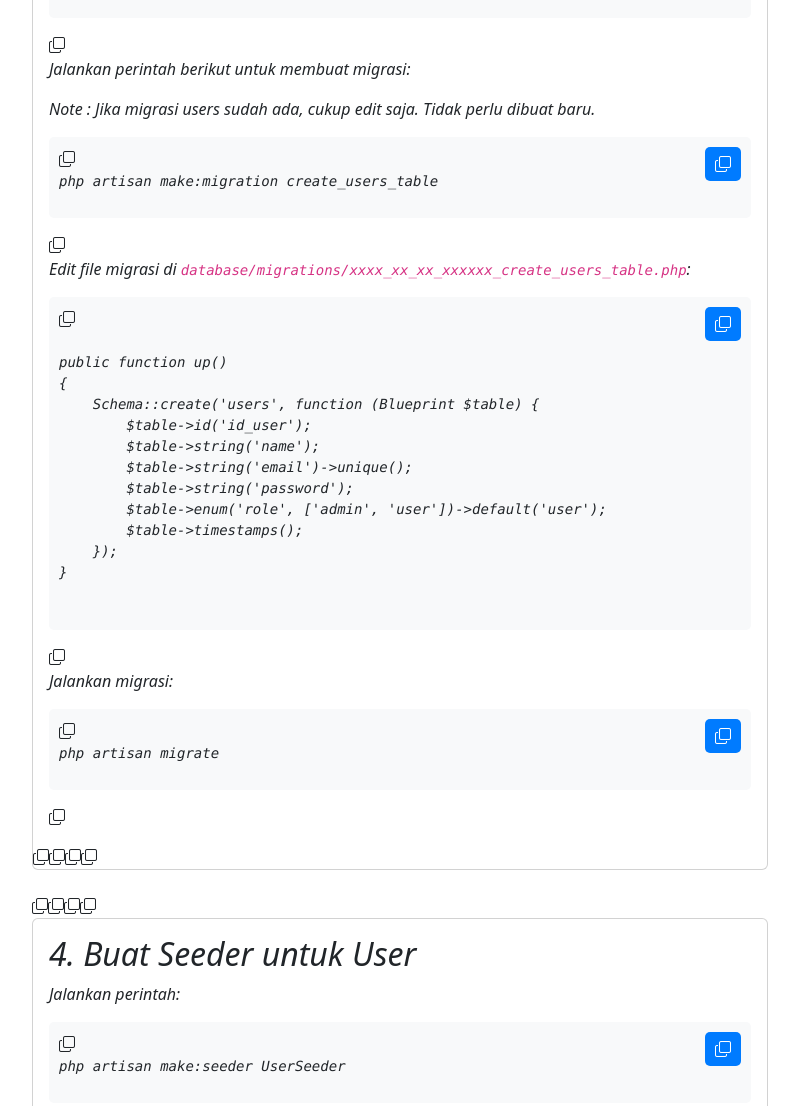
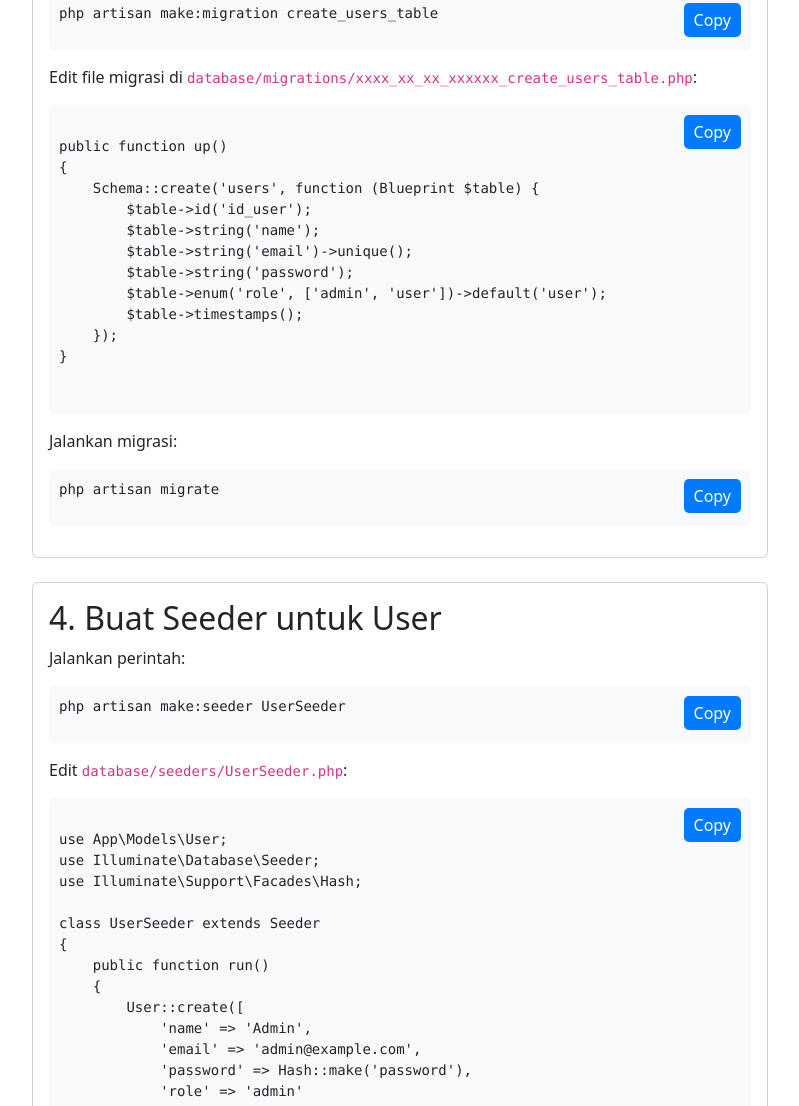
Before and after one commit to aldijm17/Multi-Role, a plain HTML site: page index.html in a window 1280 px wide. Shown: the part 1315-2421 px from the top of the page, without its empty margins (240-1039 px from the left). Drawn offline with nearby package versions, Linux system fonts and the light colour scheme.

Commit message:
downgrade to default without icon

```diff
--- a/index.html
+++ b/index.html
@@ -45,7 +45,7 @@
                         <h2 class="card-title">1. Instalasi Laravel 12</h2>
                         <p>Pastikan Anda sudah menginstal Laravel 12. Jika belum, jalankan perintah berikut:</p>
                         <div class="code-block">
-                            <button class="copy-button" onclick="copyCode(this)"><i class="bi bi-copy"></button>
+                            <button class="copy-button" onclick="copyCode(this)">Copy</button>
                             <pre><code>composer create-project laravel/laravel project_multirole</code></pre>
                         </div>
                     </div>
@@ -57,8 +57,7 @@
                         <h2 class="card-title">2. Konfigurasi Database</h2>
                         <p>Edit file <code>.env</code> untuk mengatur koneksi database:</p>
                         <div class="code-block">
-                            <button class="copy-button" onclick="copyCode(this)"><i class="bi bi-copy"></i>
-                            </button>
+                            <button class="copy-button" onclick="copyCode(this)">Copy</button>
                             <pre><code>
 DB_CONNECTION=mysql
 DB_HOST=127.0.0.1
@@ -78,7 +77,7 @@ DB_PASSWORD=
                         <p><i>Note : Jika model sudah ada cukup edit saja, jangan di buat baru!!</i></p>
                         <p>Edit file model <code>User.php</code> menjadi seperti ini:</p>
                         <div class="code-block">
-                            <button class="copy-button" onclick="copyCode(this)"><i class="bi bi-copy"></button>
+                            <button class="copy-button" onclick="copyCode(this)">Copy</button>
                             <pre><code>
 protected $table = 'users'; // Pastikan nama tabel benar
 protected $primaryKey = 'id_user'; // Pastikan primary key sesuai
@@ -93,12 +92,12 @@ protected $fillable = [
                         <p>Jalankan perintah berikut untuk membuat migrasi:</p>
                         <p><i>Note : Jika migrasi users sudah ada, cukup edit saja. Tidak perlu dibuat baru.</i></p>
                         <div class="code-block">
-                            <button class="copy-button" onclick="copyCode(this)"><i class="bi bi-copy"></button>
+                            <button class="copy-button" onclick="copyCode(this)">Copy</button>
                             <pre><code>php artisan make:migration create_users_table</code></pre>
                         </div>
                         <p>Edit file migrasi di <code>database/migrations/xxxx_xx_xx_xxxxxx_create_users_table.php</code>:</p>
                         <div class="code-block">
-                            <button class="copy-button" onclick="copyCode(this)"><i class="bi bi-copy"></button>
+                            <button class="copy-button" onclick="copyCode(this)">Copy</button>
                             <pre><code>
 public function up()
 {
@@ -115,7 +114,7 @@ public function up()
                         </div>
                         <p>Jalankan migrasi:</p>
                         <div class="code-block">
-                            <button class="copy-button" onclick="copyCode(this)"><i class="bi bi-copy"></button>
+                            <button class="copy-button" onclick="copyCode(this)">Copy</button>
                             <pre><code>php artisan migrate</code></pre>
                         </div>
                     </div>
@@ -127,12 +126,12 @@ public function up()
                         <h2 class="card-title">4. Buat Seeder untuk User</h2>
                         <p>Jalankan perintah:</p>
                         <div class="code-block">
-                            <button class="copy-button" onclick="copyCode(this)"><i class="bi bi-copy"></button>
+                            <button class="copy-button" onclick="copyCode(this)">Copy</button>
                             <pre><code>php artisan make:seeder UserSeeder</code></pre>
                         </div>
                         <p>Edit <code>database/seeders/UserSeeder.php</code>:</p>
                         <div class="code-block">
-                            <button class="copy-button" onclick="copyCode(this)"><i class="bi bi-copy"></button>
+                            <button class="copy-button" onclick="copyCode(this)">Copy</button>
                             <pre><code>
 use App\Models\User;
 use Illuminate\Database\Seeder;
@@ -160,12 +159,12 @@ class UserSeeder extends Seeder
                         </div>
                         <p>Tambahkan seeder ke <code>DatabaseSeeder.php</code>:</p>
                         <div class="code-block">
-                            <button class="copy-button" onclick="copyCode(this)"><i class="bi bi-copy"></button>
+                            <button class="copy-button" onclick="copyCode(this)">Copy</button>
                             <pre><code>$this->call(UserSeeder::class);</code></pre>
                         </div>
                         <p>Jalankan seeder:</p>
                         <div class="code-block">
-                            <button class="copy-button" onclick="copyCode(this)"><i class="bi bi-copy"></button>
+                            <button class="copy-button" onclick="copyCode(this)">Copy</button>
                             <pre><code>php artisan db:seed</code></pre>
                         </div>
                     </div>
@@ -177,7 +176,7 @@ class UserSeeder extends Seeder
                         <h2 class="card-title">5. Buat Middleware untuk Multi-Role</h2>
                         <p>Jalankan perintah:</p>
                         <div class="code-block">
-                            <button class="copy-button" onclick="copyCode(this)"><i class="bi bi-copy"></button>
+                            <button class="copy-button" onclick="copyCode(this)">Copy</button>
                             <pre><code>
 php artisan make:middleware AdminMiddleware
 php artisan make:middleware UserMiddleware
@@ -185,7 +184,7 @@ php artisan make:middleware UserMiddleware
                         </div>
                         <p>Edit <code>app/Http/Middleware/AdminMiddleware.php</code>:</p>
                         <div class="code-block">
-                            <button class="copy-button" onclick="copyCode(this)"><i class="bi bi-copy"></button>
+                            <button class="copy-button" onclick="copyCode(this)">Copy</button>
                             <pre><code>
 use Closure;
 use Illuminate\Support\Facades\Auth;
@@ -204,7 +203,7 @@ class AdminMiddleware
                         </div>
                         <p>Edit <code>app/Http/Middleware/UserMiddleware.php</code>:</p>
                         <div class="code-block">
-                            <button class="copy-button" onclick="copyCode(this)"><i class="bi bi-copy"></button>
+                            <button class="copy-button" onclick="copyCode(this)">Copy</button>
                             <pre><code>
 class UserMiddleware
 {
@@ -227,7 +226,7 @@ class UserMiddleware
                         <h2 class="card-title">6. Daftarkan Middleware di <code>bootstrap/app.php</code></h2>
                         <p>Tambahkan middleware ke dalam <code>bootstrap/app.php</code>:</p>
                         <div class="code-block">
-                            <button class="copy-button" onclick="copyCode(this)"><i class="bi bi-copy"></button>
+                            <button class="copy-button" onclick="copyCode(this)">Copy</button>
                             <pre><code>
     ->withMiddleware(function (Middleware $middleware) {
         // Tambahkan Middleware di sini
@@ -247,7 +246,7 @@ class UserMiddleware
                         <h2 class="card-title">7. Buat Routing untuk Role</h2>
                         <p>Edit <code>routes/web.php</code>:</p>
                         <div class="code-block">
-                            <button class="copy-button" onclick="copyCode(this)"><i class="bi bi-copy"></i>Copy</button>
+                            <button class="copy-button" onclick="copyCode(this)">Copy</button>
                             <pre><code>
 use App\Http\Controllers\AuthController;
 use Illuminate\Support\Facades\Route;
@@ -278,12 +277,12 @@ Route::middleware(['auth', 'user'])->group(function () {
                         <h2 class="card-title">8. Buat Controller untuk Login</h2>
                         <p>Jalankan perintah:</p>
                         <div class="code-block">
-                            <button class="copy-button" onclick="copyCode(this)"><i class="bi bi-copy"></button>
+                            <button class="copy-button" onclick="copyCode(this)">Copy</button>
                             <pre><code>php artisan make:controller AuthController</code></pre>
                         </div>
                         <p>Edit <code>app/Http/Controllers/AuthController.php</code>:</p>
                         <div class="code-block">
-                            <button class="copy-button" onclick="copyCode(this)"><i class="bi bi-copy"></button>
+                            <button class="copy-button" onclick="copyCode(this)">Copy</button>
                             <pre><code>
 use Illuminate\Http\Request;
 use Illuminate\Support\Facades\Auth;
@@ -327,7 +326,7 @@ class AuthController extends Controller
                         <h2 class="card-title">9. Buat View Login</h2>
                         <p>Buat file <code>resources/views/auth/login.blade.php</code>:</p>
                         <div class="code-block">
-                            <button class="copy-button" onclick="copyCode(this)"><i class="bi bi-copy"></i></button>
+                            <button class="copy-button" onclick="copyCode(this)">Copy</button>
                             <pre><code>
 &lt;form method="POST" action="{{ route('login') }}"&gt;
     @csrf
@@ -346,7 +345,7 @@ class AuthController extends Controller
                         <h2 class="card-title">10. Jalankan Server</h2>
                         <p>Jalankan server dengan perintah:</p>
                         <div class="code-block">
-                            <button class="copy-button" onclick="copyCode(this)"><i class="bi bi-copy"></button>
+                            <button class="copy-button" onclick="copyCode(this)">Copy</button>
                             <pre><code>php artisan serve</code></pre>
                         </div>
                         <p>Akses login di <code>http://127.0.0.1:8000/login</code>.</p>
@@ -368,9 +367,9 @@ class AuthController extends Controller
             const codeBlock = button.nextElementSibling; // Ambil elemen <pre><code>
             const codeText = codeBlock.innerText; // Ambil teks kode
             navigator.clipboard.writeText(codeText).then(() => {
-                button.textContent = '<i class="bi bi-check">'; // Ubah teks tombol
+                button.textContent = "Copied!"; // Ubah teks tombol
                 setTimeout(() => {
-                    button.textContent = '<i class="bi bi-copy">'; // Kembalikan teks tombol setelah 2 detik
+                    button.textContent = "Copy"; // Kembalikan teks tombol setelah 2 detik
                 }, 2000);
             }).catch(err => {
                 console.error("Gagal menyalin teks: ", err);
```
